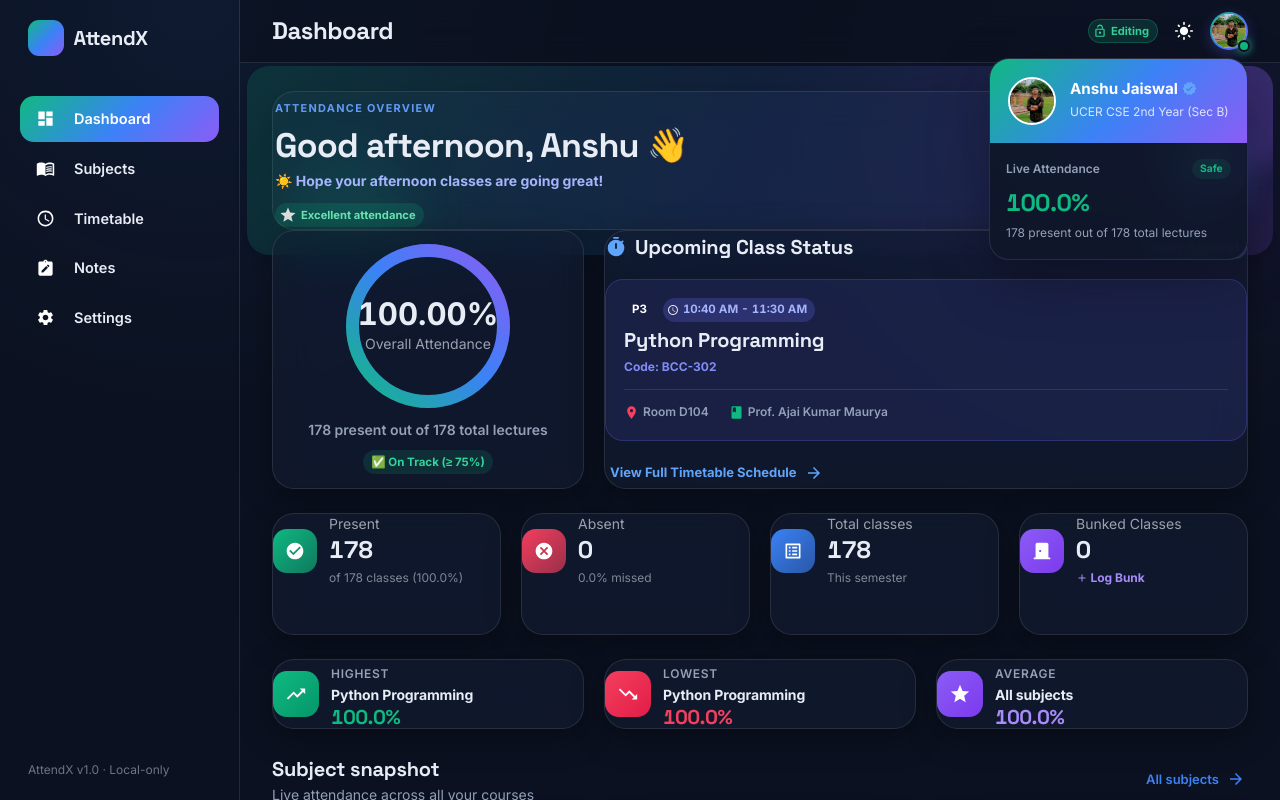
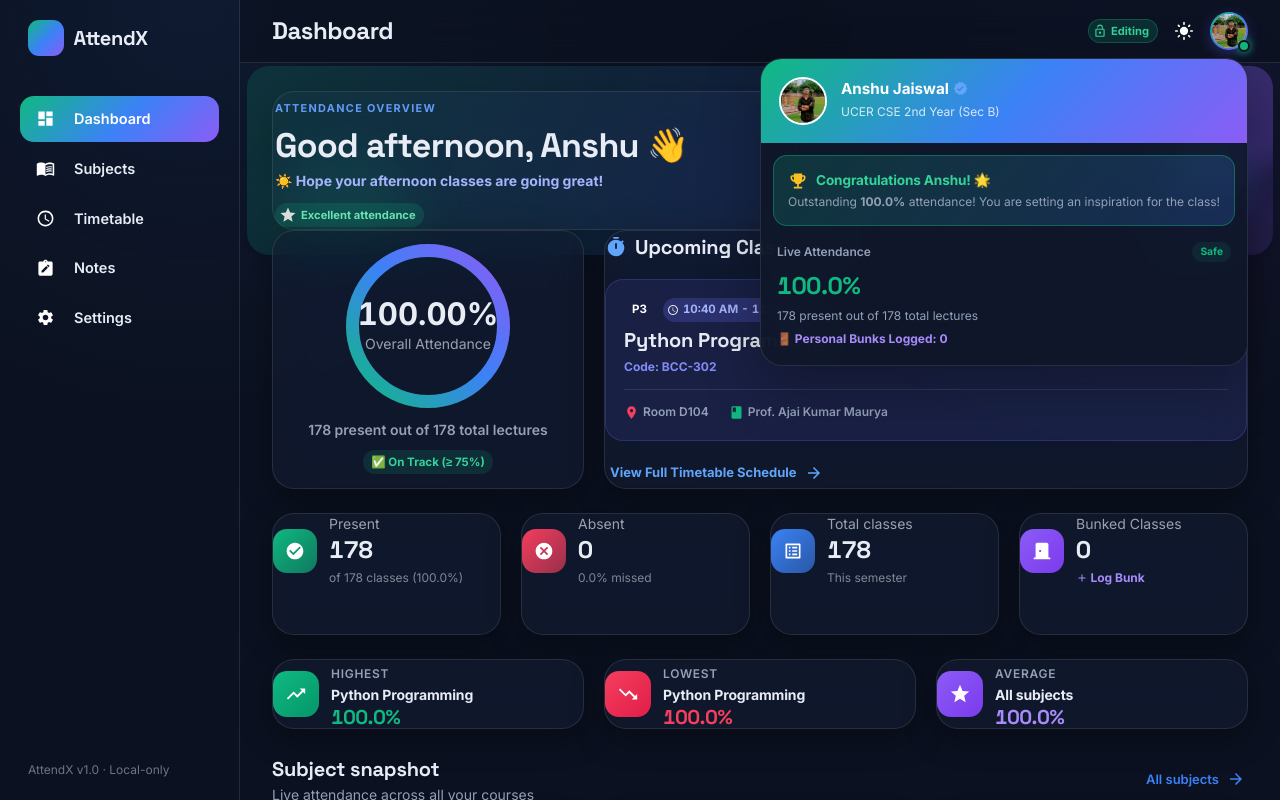
Before and after one commit to anshujaiswal3000-cloud/MY-ATTENDENCE, a React (Vite) app: page / in a window 1280 px wide. Both pictures are taken after a click on the element 1229 px from the left and 31 px from the top of the page. Shown: the top 800 px of the page. Built offline with nearby package versions, Linux system fonts and the light colour scheme.

Commit message:
Fix timetable period sorting (9 AM first), independent Bunk tracker, Profile >=90% Congratulation banner, and haptic feedback

```diff
--- a/src/components/Topbar.jsx
+++ b/src/components/Topbar.jsx
@@ -4,7 +4,7 @@ import {
   Chip, Dialog, DialogTitle, DialogContent, DialogActions,
   TextField, Button, Alert
 } from '@mui/material'
-import { MdLightMode, MdDarkMode, MdLock, MdLockOpen, MdCode, MdVerified } from 'react-icons/md'
+import { MdLightMode, MdDarkMode, MdLock, MdLockOpen, MdVerified, MdEmojiEvents, MdAutoAwesome } from 'react-icons/md'
 import { useLocation } from 'react-router-dom'
 import { useTheme } from '@mui/material/styles'
 import { useThemeMode } from '../context/ThemeContext'
@@ -17,12 +17,15 @@ export default function Topbar() {
   const theme = useTheme()
   const location = useLocation()
   const current = NAV_ITEMS.find((n) => n.path === location.pathname)
-  const { subjects, isUnlocked, unlockApp, lockApp } = useAttendance()
+  const { subjects, isUnlocked, unlockApp, lockApp, bunks } = useAttendance()
   const stats = getOverallStats(subjects)
 
   // Profile popover
   const [anchorEl, setAnchorEl] = useState(null)
-  const openProfile = (e) => setAnchorEl(e.currentTarget)
+  const openProfile = (e) => {
+    if (window.navigator && window.navigator.vibrate) window.navigator.vibrate([30, 50, 30])
+    setAnchorEl(e.currentTarget)
+  }
   const closeProfile = () => setAnchorEl(null)
   const profileOpen = Boolean(anchorEl)
 
@@ -47,6 +50,7 @@ export default function Topbar() {
 
   const statusColor = stats.percentage >= 85 ? '#10b981' : stats.percentage >= 75 ? '#f59e0b' : '#f43f5e'
   const statusLabel = stats.percentage >= 85 ? 'Safe' : stats.percentage >= 75 ? 'Warning' : 'Critical'
+  const isExcellent = stats.percentage >= 90
 
   return (
     <Box
@@ -75,7 +79,10 @@ export default function Topbar() {
             <Chip
               icon={<MdLockOpen size={14} color="#34d399" />}
               label="Editing"
-              onClick={lockApp}
+              onClick={() => {
+                if (window.navigator && window.navigator.vibrate) window.navigator.vibrate(20)
+                lockApp()
+              }}
               size="small"
               sx={{
                 bgcolor: 'rgba(16,185,129,.16)', color: '#34d399', fontWeight: 700,
@@ -88,7 +95,10 @@ export default function Topbar() {
             <Chip
               icon={<MdLock size={14} color="#60a5fa" />}
               label="Login"
-              onClick={() => setLoginOpen(true)}
+              onClick={() => {
+                if (window.navigator && window.navigator.vibrate) window.navigator.vibrate(20)
+                setLoginOpen(true)
+              }}
               size="small"
               sx={{
                 bgcolor: 'rgba(96,165,250,.16)', color: '#60a5fa', fontWeight: 700,
@@ -100,7 +110,10 @@ export default function Topbar() {
 
         {/* Dark / Light Toggle */}
         <Tooltip title={mode === 'dark' ? 'Light mode' : 'Dark mode'}>
-          <IconButton onClick={toggleMode} sx={{ borderRadius: '12px' }}>
+          <IconButton onClick={() => {
+            if (window.navigator && window.navigator.vibrate) window.navigator.vibrate(15)
+            toggleMode()
+          }} sx={{ borderRadius: '12px' }}>
             {mode === 'dark' ? <MdLightMode size={20} /> : <MdDarkMode size={20} />}
           </IconButton>
         </Tooltip>
@@ -141,7 +154,7 @@ export default function Topbar() {
           transformOrigin={{ vertical: 'top', horizontal: 'right' }}
           PaperProps={{
             sx: {
-              mt: 1, borderRadius: '20px', minWidth: 240, p: 0, overflow: 'hidden',
+              mt: 1, borderRadius: '22px', minWidth: 260, p: 0, overflow: 'hidden',
               background: theme.palette.mode === 'dark' ? 'rgba(15,23,42,0.95)' : 'rgba(255,255,255,0.95)',
               backdropFilter: 'blur(20px)',
               border: `1px solid ${theme.custom.glassBorder}`,
@@ -165,6 +178,21 @@ export default function Topbar() {
             </Box>
           </Box>
 
+          {/* 🌟 Special Congratulation Banner if Attendance >= 90% */}
+          {isExcellent && (
+            <Box sx={{ p: 1.75, mx: 1.5, mt: 1.5, borderRadius: '14px', background: 'linear-gradient(135deg, rgba(16,185,129,.2), rgba(59,130,246,.2))', border: '1px solid rgba(16,185,129,.4)' }}>
+              <Box sx={{ display: 'flex', alignItems: 'center', gap: 1, mb: .3 }}>
+                <MdEmojiEvents size={20} color="#fbbf24" />
+                <Typography variant="subtitle2" sx={{ fontWeight: 800, color: '#34d399', fontSize: '.85rem' }}>
+                  Congratulations Anshu! 🌟
+                </Typography>
+              </Box>
+              <Typography variant="caption" sx={{ color: 'text.secondary', display: 'block', lineHeight: 1.4 }}>
+                Outstanding <strong>{stats.percentage.toFixed(1)}%</strong> attendance! You are setting an inspiration for the class!
+              </Typography>
+            </Box>
+          )}
+
           {/* Live Stats */}
           <Box sx={{ p: 2 }}>
             <Box sx={{ display: 'flex', justifyContent: 'space-between', alignItems: 'center', mb: 1 }}>
@@ -180,8 +208,11 @@ export default function Topbar() {
             <Typography className="mono-num" variant="h5" sx={{ fontWeight: 800, color: statusColor }}>
               {stats.percentage.toFixed(1)}%
             </Typography>
-            <Typography variant="caption" color="text.secondary">
+            <Typography variant="caption" color="text.secondary" sx={{ display: 'block', mt: .5 }}>
               {stats.present} present out of {stats.total} total lectures
+            </Typography>
+            <Typography variant="caption" sx={{ color: '#a78bfa', fontWeight: 700, display: 'block', mt: .5 }}>
+              🚪 Personal Bunks Logged: {bunks.length}
             </Typography>
           </Box>
         </Popover>
--- a/src/data/defaultSubjects.js
+++ b/src/data/defaultSubjects.js
@@ -18,8 +18,8 @@ export const defaultSubjects = [
     color: ['#10b981', '#3b82f6'],
     present: 14, total: 14,
     timetable: [
-      { day: 'Monday', period: 'P3', time: '10:40 AM - 11:30 AM' },
-      { day: 'Tuesday', period: 'P9', time: '03:40 PM - 04:30 PM' }
+      { day: 'Monday', period: 'P3', periodOrder: 3, time: '10:40 AM - 11:30 AM' },
+      { day: 'Tuesday', period: 'P9', periodOrder: 9, time: '03:40 PM - 04:30 PM' }
     ]
   },
   {
@@ -30,12 +30,12 @@ export const defaultSubjects = [
     color: ['#3b82f6', '#8b5cf6'],
     present: 22, total: 22,
     timetable: [
-      { day: 'Monday', period: 'P2', time: '09:50 AM - 10:40 AM' },
-      { day: 'Tuesday', period: 'P3', time: '10:40 AM - 11:30 AM' },
-      { day: 'Wednesday', period: 'P4', time: '11:30 AM - 12:20 PM' },
-      { day: 'Thursday', period: 'P1', time: '09:00 AM - 09:50 AM' },
-      { day: 'Friday', period: 'P3', time: '10:40 AM - 11:30 AM' },
-      { day: 'Saturday', period: 'P5', time: '01:00 PM - 02:00 PM' }
+      { day: 'Monday', period: 'P2', periodOrder: 2, time: '09:50 AM - 10:40 AM' },
+      { day: 'Tuesday', period: 'P3', periodOrder: 3, time: '10:40 AM - 11:30 AM' },
+      { day: 'Wednesday', period: 'P4', periodOrder: 4, time: '11:30 AM - 12:20 PM' },
+      { day: 'Thursday', period: 'P1', periodOrder: 1, time: '09:00 AM - 09:50 AM' },
+      { day: 'Friday', period: 'P3', periodOrder: 3, time: '10:40 AM - 11:30 AM' },
+      { day: 'Saturday', period: 'P5', periodOrder: 5, time: '01:00 PM - 02:00 PM' }
     ]
   },
   {
@@ -46,12 +46,12 @@ export const defaultSubjects = [
     color: ['#10b981', '#3b82f6'],
     present: 20, total: 20,
     timetable: [
-      { day: 'Monday', period: 'P1', time: '09:00 AM - 09:50 AM' },
-      { day: 'Tuesday', period: 'P1', time: '09:00 AM - 09:50 AM' },
-      { day: 'Wednesday', period: 'P2', time: '09:50 AM - 10:40 AM' },
-      { day: 'Thursday', period: 'P2', time: '09:50 AM - 10:40 AM' },
-      { day: 'Friday', period: 'P5', time: '12:20 PM - 01:10 PM' },
-      { day: 'Saturday', period: 'P1', time: '09:00 AM - 10:00 AM' }
+      { day: 'Monday', period: 'P1', periodOrder: 1, time: '09:00 AM - 09:50 AM' },
+      { day: 'Tuesday', period: 'P1', periodOrder: 1, time: '09:00 AM - 09:50 AM' },
+      { day: 'Wednesday', period: 'P2', periodOrder: 2, time: '09:50 AM - 10:40 AM' },
+      { day: 'Thursday', period: 'P2', periodOrder: 2, time: '09:50 AM - 10:40 AM' },
+      { day: 'Friday', period: 'P5', periodOrder: 5, time: '12:20 PM - 01:10 PM' },
+      { day: 'Saturday', period: 'P1', periodOrder: 1, time: '09:00 AM - 10:00 AM' }
     ]
   },
   {
@@ -62,12 +62,12 @@ export const defaultSubjects = [
     color: ['#8b5cf6', '#10b981'],
     present: 18, total: 18,
     timetable: [
-      { day: 'Monday', period: 'P9', time: '03:40 PM - 04:30 PM' },
-      { day: 'Tuesday', period: 'P7', time: '02:00 PM - 02:50 PM' },
-      { day: 'Wednesday', period: 'P1', time: '09:00 AM - 09:50 AM' },
-      { day: 'Thursday', period: 'P4', time: '11:30 AM - 12:20 PM' },
-      { day: 'Friday', period: 'P7', time: '02:00 PM - 02:50 PM' },
-      { day: 'Saturday', period: 'P2', time: '10:00 AM - 11:00 AM' }
+      { day: 'Monday', period: 'P9', periodOrder: 9, time: '03:40 PM - 04:30 PM' },
+      { day: 'Tuesday', period: 'P7', periodOrder: 7, time: '02:00 PM - 02:50 PM' },
+      { day: 'Wednesday', period: 'P1', periodOrder: 1, time: '09:00 AM - 09:50 AM' },
+      { day: 'Thursday', period: 'P4', periodOrder: 4, time: '11:30 AM - 12:20 PM' },
+      { day: 'Friday', period: 'P7', periodOrder: 7, time: '02:00 PM - 02:50 PM' },
+      { day: 'Saturday', period: 'P2', periodOrder: 2, time: '10:00 AM - 11:00 AM' }
     ]
   },
   {
@@ -78,13 +78,13 @@ export const defaultSubjects = [
     color: ['#10b981', '#8b5cf6'],
     present: 24, total: 24,
     timetable: [
-      { day: 'Monday', period: 'P7', time: '02:00 PM - 02:50 PM' },
-      { day: 'Tuesday', period: 'P2', time: '09:50 AM - 10:40 AM' },
-      { day: 'Wednesday', period: 'P3', time: '10:40 AM - 11:30 AM' },
-      { day: 'Wednesday', period: 'P9', time: '03:40 PM - 04:30 PM' },
-      { day: 'Thursday', period: 'P5', time: '12:20 PM - 01:10 PM' },
-      { day: 'Friday', period: 'P4', time: '11:30 AM - 12:20 PM' },
-      { day: 'Saturday', period: 'P4', time: '12:00 PM - 01:00 PM' }
+      { day: 'Monday', period: 'P7', periodOrder: 7, time: '02:00 PM - 02:50 PM' },
+      { day: 'Tuesday', period: 'P2', periodOrder: 2, time: '09:50 AM - 10:40 AM' },
+      { day: 'Wednesday', period: 'P3', periodOrder: 3, time: '10:40 AM - 11:30 AM' },
+      { day: 'Wednesday', period: 'P9', periodOrder: 9, time: '03:40 PM - 04:30 PM' },
+      { day: 'Thursday', period: 'P5', periodOrder: 5, time: '12:20 PM - 01:10 PM' },
+      { day: 'Friday', period: 'P4', periodOrder: 4, time: '11:30 AM - 12:20 PM' },
+      { day: 'Saturday', period: 'P4', periodOrder: 4, time: '12:00 PM - 01:00 PM' }
     ]
   },
   {
@@ -95,7 +95,7 @@ export const defaultSubjects = [
     color: ['#3b82f6', '#10b981'],
     present: 6, total: 6,
     timetable: [
-      { day: 'Tuesday', period: 'P4-P5', time: '11:30 AM - 01:10 PM' }
+      { day: 'Tuesday', period: 'P4-P5', periodOrder: 4, time: '11:30 AM - 01:10 PM' }
     ]
   },
   {
@@ -106,7 +106,7 @@ export const defaultSubjects = [
     color: ['#8b5cf6', '#3b82f6'],
     present: 6, total: 6,
     timetable: [
-      { day: 'Monday', period: 'P4-P5', time: '11:30 AM - 01:10 PM' }
+      { day: 'Monday', period: 'P4-P5', periodOrder: 4, time: '11:30 AM - 01:10 PM' }
     ]
   },
   {
@@ -117,7 +117,7 @@ export const defaultSubjects = [
     color: ['#8b5cf6', '#10b981'],
     present: 6, total: 6,
     timetable: [
-      { day: 'Friday', period: 'P8-P9', time: '02:50 PM - 04:30 PM' }
+      { day: 'Friday', period: 'P8-P9', periodOrder: 8, time: '02:50 PM - 04:30 PM' }
     ]
   },
   {
@@ -128,8 +128,8 @@ export const defaultSubjects = [
     color: ['#3b82f6', '#8b5cf6'],
     present: 8, total: 8,
     timetable: [
-      { day: 'Wednesday', period: 'P5', time: '12:20 PM - 01:10 PM' },
-      { day: 'Thursday', period: 'P3', time: '10:40 AM - 11:30 AM' }
+      { day: 'Wednesday', period: 'P5', periodOrder: 5, time: '12:20 PM - 01:10 PM' },
+      { day: 'Thursday', period: 'P3', periodOrder: 3, time: '10:40 AM - 11:30 AM' }
     ]
   },
   {
@@ -140,8 +140,8 @@ export const defaultSubjects = [
     color: ['#10b981', '#3b82f6'],
     present: 8, total: 8,
     timetable: [
-      { day: 'Thursday', period: 'P8', time: '02:50 PM - 03:40 PM' },
-      { day: 'Friday', period: 'P1', time: '09:00 AM - 09:50 AM' }
+      { day: 'Thursday', period: 'P8', periodOrder: 8, time: '02:50 PM - 03:40 PM' },
+      { day: 'Friday', period: 'P1', periodOrder: 1, time: '09:00 AM - 09:50 AM' }
     ]
   },
   {
@@ -152,7 +152,7 @@ export const defaultSubjects = [
     color: ['#8b5cf6', '#3b82f6'],
     present: 4, total: 4,
     timetable: [
-      { day: 'Monday', period: 'P8', time: '02:50 PM - 03:40 PM' }
+      { day: 'Monday', period: 'P8', periodOrder: 8, time: '02:50 PM - 03:40 PM' }
     ]
   },
   {
@@ -163,10 +163,10 @@ export const defaultSubjects = [
     color: ['#10b981', '#8b5cf6'],
     present: 14, total: 14,
     timetable: [
-      { day: 'Tuesday', period: 'P8', time: '02:50 PM - 03:40 PM' },
-      { day: 'Wednesday', period: 'P7', time: '02:00 PM - 02:50 PM' },
-      { day: 'Thursday', period: 'P7', time: '02:00 PM - 02:50 PM' },
-      { day: 'Saturday', period: 'P3', time: '11:00 AM - 12:00 PM' }
+      { day: 'Tuesday', period: 'P8', periodOrder: 8, time: '02:50 PM - 03:40 PM' },
+      { day: 'Wednesday', period: 'P7', periodOrder: 7, time: '02:00 PM - 02:50 PM' },
+      { day: 'Thursday', period: 'P7', periodOrder: 7, time: '02:00 PM - 02:50 PM' },
+      { day: 'Saturday', period: 'P3', periodOrder: 3, time: '11:00 AM - 12:00 PM' }
     ]
   },
   {
@@ -177,7 +177,7 @@ export const defaultSubjects = [
     color: ['#3b82f6', '#10b981'],
     present: 4, total: 4,
     timetable: [
-      { day: 'Wednesday', period: 'P8', time: '02:50 PM - 03:40 PM' }
+      { day: 'Wednesday', period: 'P8', periodOrder: 8, time: '02:50 PM - 03:40 PM' }
     ]
   },
   {
@@ -188,8 +188,8 @@ export const defaultSubjects = [
     color: ['#8b5cf6', '#10b981'],
     present: 8, total: 8,
     timetable: [
-      { day: 'Thursday', period: 'P9', time: '03:40 PM - 04:30 PM' },
-      { day: 'Friday', period: 'P2', time: '09:50 AM - 10:40 AM' }
+      { day: 'Thursday', period: 'P9', periodOrder: 9, time: '03:40 PM - 04:30 PM' },
+      { day: 'Friday', period: 'P2', periodOrder: 2, time: '09:50 AM - 10:40 AM' }
     ]
   },
   {
@@ -200,7 +200,7 @@ export const defaultSubjects = [
     color: ['#3b82f6', '#8b5cf6'],
     present: 4, total: 4,
     timetable: [
-      { day: 'Saturday', period: 'P6', time: '02:00 PM - 03:00 PM' }
+      { day: 'Saturday', period: 'P6', periodOrder: 6, time: '02:00 PM - 03:00 PM' }
     ]
   }
 ]
```
Also changed, not shown: src/context/AttendanceContext.jsx (+8 -18 lines), src/pages/Timetable.jsx (+71 -38 lines).
